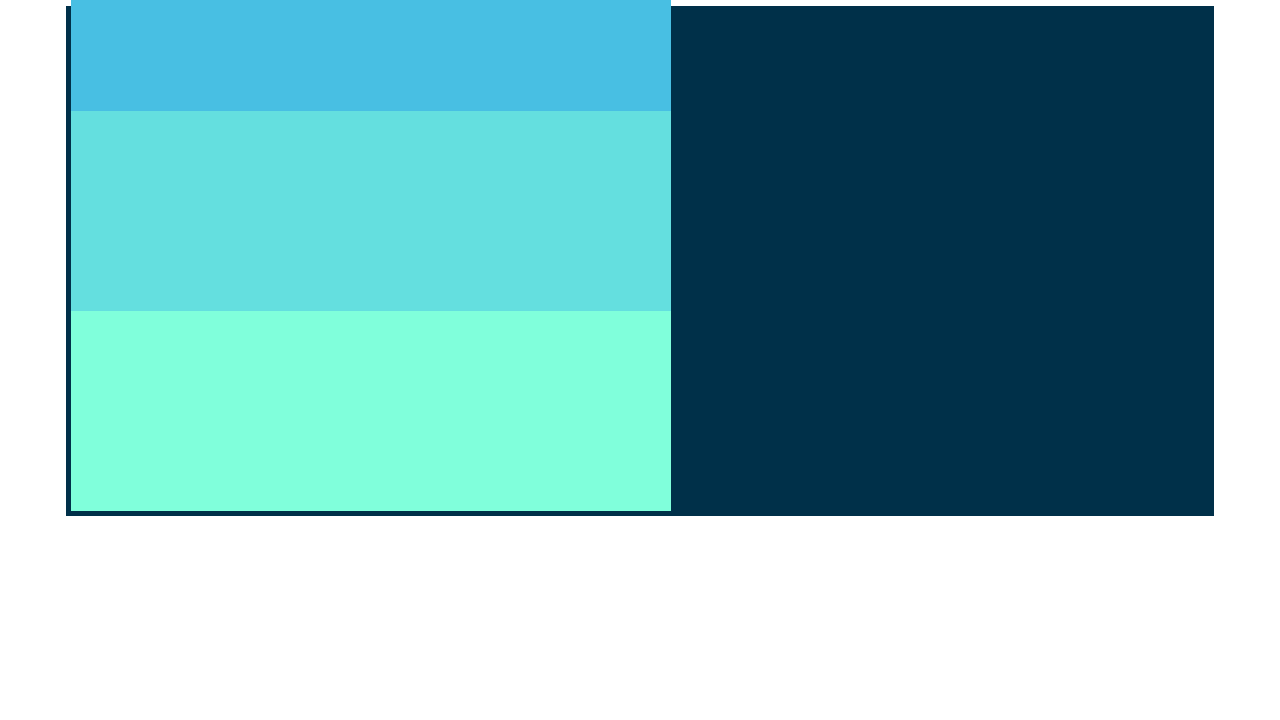
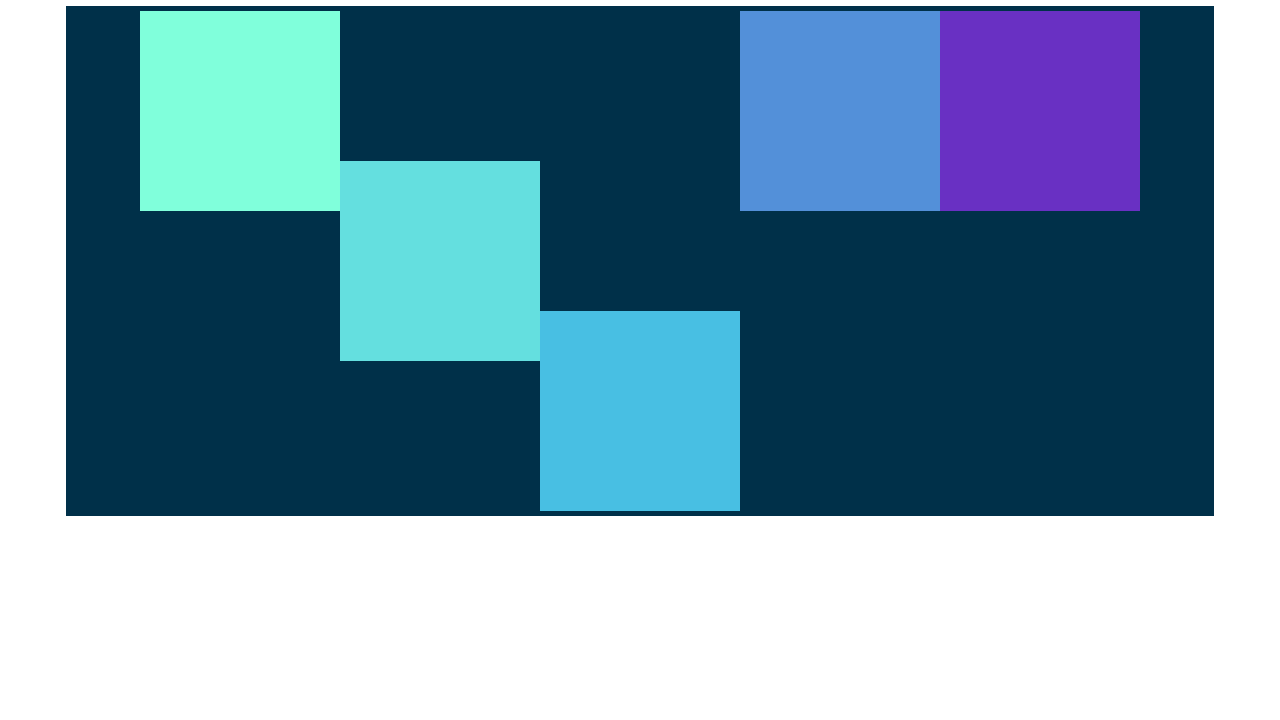
Before and after one commit to paras9sid/web_bootcamp, a plain HTML site: page css/flexbox.html in a window 1280 px wide. Shown: the part 80-800 px from the top of the page. Drawn offline with nearby package versions, Linux system fonts and the light colour scheme.

Commit message:
flex-align-items,content,self added

```diff
--- a/css/flexbox.css
+++ b/css/flexbox.css
@@ -13,19 +13,33 @@ h1 {
   margin: 0 auto;
   border: 5px solid #003049;
   display: flex;
-  flex-direction: row;
+  /* flex-direction: row; */
   /* flex-direction: row-reverse; */
   /* flex-direction: column; */
   /* flex-direction: column-reverse; */
   /* justify-content: center; */
   /* justify-content: space-evenly; */
   /* flex-direction: column; */
-  justify-content: flex-start;
-  /* flex-wrap: wrap; */
-  flex-wrap: wrap-reverse;
+  /* justify-content: flex-start; */
+  flex-wrap: wrap;
+  /* flex-wrap: wrap-reverse; */
+  /* flex-direction: column; */
+  justify-content: center;
+  align-items: flex-start;
+  /* align-items: baseline; */
+  /* align-items: flex-end; */
+  /* flex-wrap: wrap-reverse; */
+  /* align-content: center; */
 }
 #container div {
-  width: 600px;
+  width: 200px;
   height: 200px;
   text-align: center;
+  /* font-size: 4em; */
 }
+div:nth-of-type(2) {
+  align-self: center;
+}
+div:nth-of-type(3) {
+  align-self: flex-end;
+}
```
